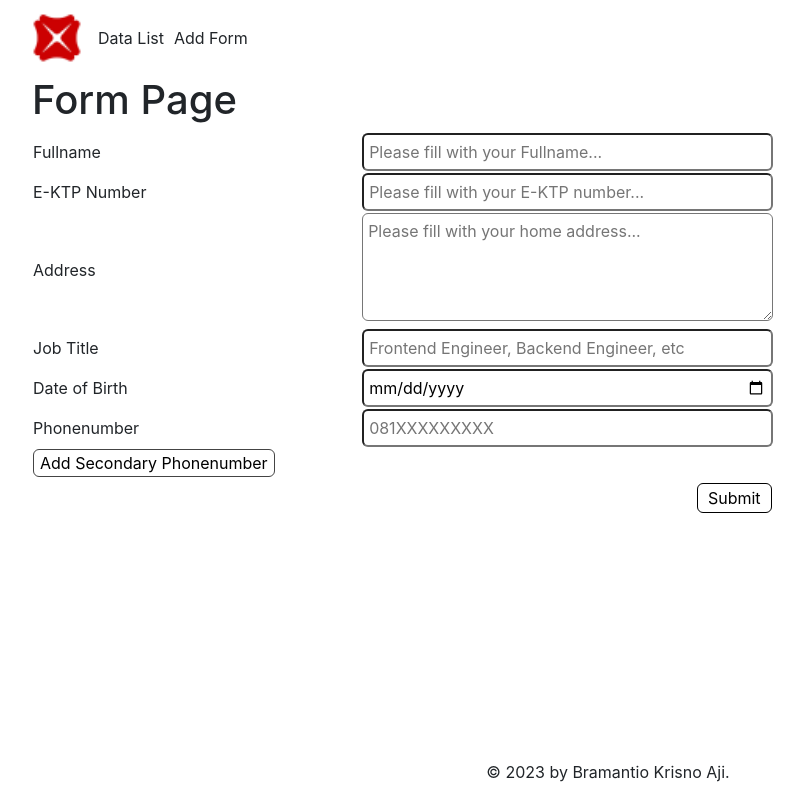
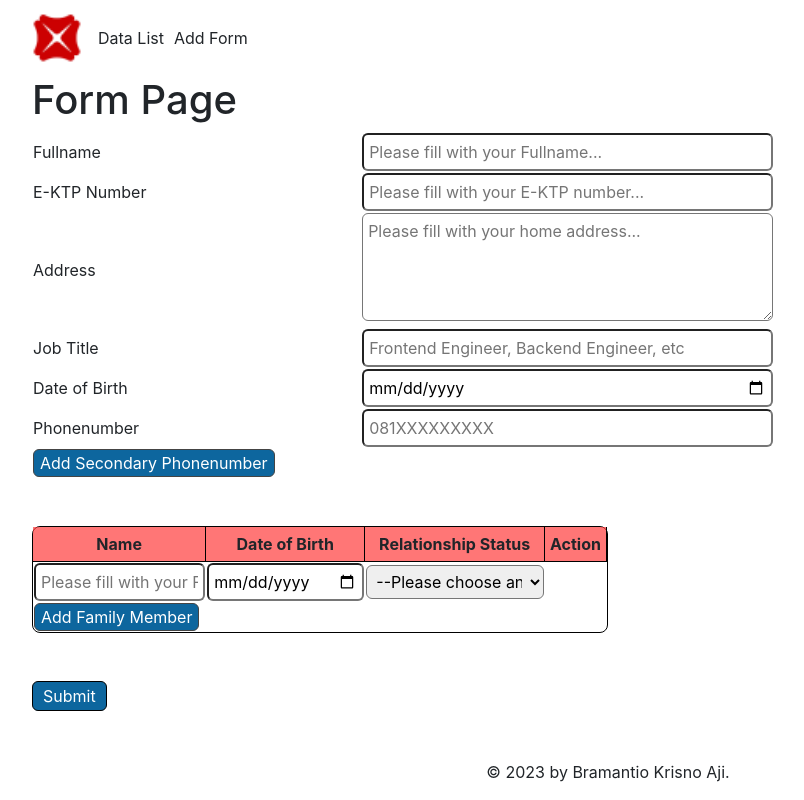
Before and after one commit to ajibramantio/dbs-datastore, a React (Create React App) app: page /add in a window 1280 px wide. Shown: the whole page, without its empty margins (32-836 px from the left). Built offline with nearby package versions, Linux system fonts and the light colour scheme.

Commit message:
try to add family member to data

```diff
--- a/src/components/FormPage.js
+++ b/src/components/FormPage.js
@@ -7,7 +7,6 @@ import { useNavigate } from 'react-router-dom';
 const FormPage = () => {
   const dispatch = useDispatch();
   const navigate = useNavigate();
-  const [isShowingAlert, setIsShowingAlert] = useState(false);
   const [data, setData] = useState({
     name: '',
     nik: '',
@@ -57,7 +56,6 @@ const FormPage = () => {
   };
 
   const handleSubmit = (data) => {
-    console.log(data);
     const newId = uuidv4();
     const newData = {
       id: newId, name: data.name, nik: data.nik, address: data.address ?? null, job: data.job ?? null, dob: data.dob ?? null, phone: data.phone ?? null, secondPhone: data.secondPhone ?? null
@@ -68,6 +66,28 @@ const FormPage = () => {
 
   const handleChange = (e, name)=>{
     setData((prev)=>({...prev, [name]:e.target.value}));
+  }
+
+  const handleUpdateFamily = (e, index, key) => {
+    setData((prev) => {
+      const newFamily = [...prev.family];
+      newFamily[index] = { ...newFamily[index], [key]: e.target.value };
+      return { ...prev, family: newFamily };
+    });
+  }
+
+  const handleAddFamily = () => {
+    setData((prev) => {
+      const newFamily = [...prev.family, { name: '', dob: null, relationship: 'none' }];
+      return { ...prev, family: newFamily };
+    });
+  }
+
+  const handleRemoveFamily = (index) => {
+    setData((prev) => {
+      const newFamily = prev.family.filter((family, familyIndex) => familyIndex !== index);
+      return { ...prev, family: newFamily };
+    });
   }
 
   return (
@@ -118,72 +138,68 @@ const FormPage = () => {
               </td>
             </tr>
             {secondaryField}
-            <tr>
-              <td colSpan={2}>
-                {/* <table>
+        </table>
+        <br/><br/>
+        <table style={{width: '50%'}}>
           <thead>
             <tr>
               <th>Name</th>
               <th>Date of Birth</th>
               <th>Relationship Status</th>
+              <th>Action</th>
             </tr>
           </thead>
           <tbody>
             {data.family.map((person, idx) => (
-                      idx == 0 ?
-                      <tr key=`fam-{idx}`>
+              idx === 0 ?
+              <tr key={'fam-'+idx}>
                 <td>
-                          <input type="text" value={person.name} onChange={(e) => handleChangeFamily(e, idx, 'name')} placeholder='Please fill with your Fullname...' required/>
+                  <input className='width-100' type="text" value={person.name} onChange={(e) => handleUpdateFamily(e, idx, 'name')} placeholder='Please fill with your Fullname...' required/>
                 </td>
                 <td>
-                          <input type="date" value={person.dob} onChange={(e) => handleChangeFamily(e, idx, 'dob')} placeholder='DD MMMM YYYY' required/>
+                  <input className='width-100' type="date" value={person.dob} onChange={(e) => handleUpdateFamily(e, idx, 'dob')} placeholder='DD MMMM YYYY' required/>
                 </td>
                 <td>
-                          <select value={person.relationship} onChange={(e) => handleChangeFamily(e, idx, 'relationship')}>
+                  <select className='width-100' value={person.relationship} onChange={(e) => handleUpdateFamily(e, idx, 'relationship')}>
                     <option value="undefined">--Please choose an option--</option>
-                            <option value="brother">Option 1</option>
-                            <option value="sister">Option 2</option>
-                            <option value="parent">Option 3</option>
-                            <option value="child">Option</option>
+                    <option value="brother">Brother</option>
+                    <option value="sister">Sister</option>
+                    <option value="parent">Parent</option>
+                    <option value="child">Child</option>
                   </select>
                 </td>
               </tr>
               :
-                      <tr key=`fam-{idx}`>
+              <tr key={'fam-'+idx}>
                 <td>
-                          <input type="text" value={person.name} onChange={(e) => handleChangeFamily(e, idx, 'name')} placeholder='Please fill with your Fullname...'/>
+                  <input className='width-100' type="text" value={person.name} onChange={(e) => handleUpdateFamily(e, idx, 'name')} placeholder='Please fill with your Fullname...'/>
                 </td>
                 <td>
-                          <input type="date" value={person.dob} onChange={(e) => handleChangeFamily(e, idx, 'dob')} placeholder='DD MMMM YYYY'/>
+                  <input className='width-100' type="date" value={person.dob} onChange={(e) => handleUpdateFamily(e, idx, 'dob')} placeholder='DD MMMM YYYY'/>
                 </td>
                 <td>
-                          <select value={person.relationship} onChange={(e) => handleChangeFamily(e, idx, 'relationship')}>
+                  <select className='width-100' value={person.relationship} onChange={(e) => handleUpdateFamily(e, idx, 'relationship')}>
                     <option value="undefined">--Please choose an option--</option>
-                            <option value="brother">Option 1</option>
-                            <option value="sister">Option 2</option>
-                            <option value="parent">Option 3</option>
-                            <option value="child">Option</option>
+                    <option value="brother">Brother</option>
+                    <option value="sister">Sister</option>
+                    <option value="parent">Parent</option>
+                    <option value="child">Child</option>
                   </select>
+                </td>
+                <td>
+                  <button className='delete-button' onClick={() => handleRemoveFamily(idx)}><IoTrashOutline/></button>
                 </td>
               </tr>
             ))}
             <tr>
               <td>
-                        <button className='minimalist-button' onClick={() => handleAddFamily(false)}>Add Family Member</button>
+                <button className='minimalist-button' onClick={() => handleAddFamily()}>Add Family Member</button>
               </td>
             </tr>
           </tbody>
-                </table> */}
-              </td>
-            </tr>
-            <tr><td colSpan={2}></td></tr>
-            <tr>
-              <td className='width-20'></td>
-              <td className='width-50' style={{display: 'flex', justifyContent: 'flex-end'}}>
+        </table>
+        <br/><br/>
         <button className='submit-button' type="submit">Submit</button>
-              </td>
-            </tr>
-        </table>
       </form>
     </div>
   );
--- a/src/components/ListPage.js
+++ b/src/components/ListPage.js
@@ -18,13 +18,13 @@ const ListPage = () => {
           <th>Job</th>
           <th>Date of Birth</th>
           <th>Phone Number(s)</th>
-          {/* <th style={{borderRadius: '0 8px 0 0', borderRight: 'none'}}>Family</th> */}
+          <th style={{borderRadius: '0 8px 0 0', borderRight: 'none'}}>Family</th>
         </tr>
       </thead>
       <tbody>
         {data.length > 0 ?
           data.map((item, idx) => (
-            idx%2 == 1 ?
+            idx%2 === 1 ?
             <tr>
               <td className='odd-row'>{idx+1}</td>
               <td className='odd-row'>{item.name}</td>
@@ -32,8 +32,8 @@ const ListPage = () => {
               <td className='odd-row'>{item.address ?? "-"}</td>
               <td className='odd-row'>{item.job ?? "-"}</td>
               <td className='odd-row'>{item.dob}</td>
-              <td style={{textAlign: 'center', border: '0.5px solid black', borderTop: 'none', borderLeft: 'none', borderRight: 'none', padding: '5px'}}>{item.phone}{item.secondPhone ? `, `+item.secondPhone : "" }</td>
-              {/* <td style={{textAlign: 'center', border: '0.5px solid black', borderTop: 'none', borderLeft: 'none', borderRight: 'none', padding: '5px'}}><button className='customize-button' onClick={() => handleShowFamily(item.family)}>Show ({item.family.length ? item.family.length : 0})</button></td> */}
+              <td className='odd-row'>{item.phone}{item.secondPhone ? `, `+item.secondPhone : "" }</td>
+              <td style={{textAlign: 'center', border: '0.5px solid black', borderTop: 'none', borderLeft: 'none', borderRight: 'none', padding: '5px'}}><button className='customize-button'>Show ({item.family ? item.family.length : 0})</button></td>
             </tr>
             :
             <tr>
@@ -44,7 +44,8 @@ const ListPage = () => {
               <td className='even-row'>{item.job ?? "-"}</td>
               <td className='even-row'>{item.dob}</td>
               <td className='even-row'>{item.phone}{item.secondPhone ? `, `+item.secondPhone : "" }</td>
-              {/* <td style={{textAlign: 'center', padding: '5px'}}><button className='customize-button' onClick={() => handleShowFamily(item.family)}>Show ({item.family.length ? item.family.length : 0})</button></td> */}
+              <td style={{textAlign: 'center', padding: '5px'}}><button className='customize-button'>Show ({item.family ? item.family.length : 0})</button></td>
+              {/* onClick={() => handleShowFamily(item.family)} */}
             </tr>
           )) :
           <tr>
--- a/src/index.css
+++ b/src/index.css
@@ -24,7 +24,7 @@ footer {
   background-color: white;
 }
 
-input, textarea {
+input, textarea, select {
   width: 50%;
   padding: 5px;
   border-radius: 6px;
@@ -38,12 +38,30 @@ input, textarea {
   width: 50%;
 }
 
+.width-100 {
+  width: 100%;
+}
+
 .no-border {
   border: none;
 }
 
 .minimalist-button {
-  background-color: transparent;
+  background-color: #0d669e;
+  border: 1px solid rgb(68, 68, 68);
+  border-radius: 6px;
+  color: white;
+  font-size: 16px;
+  cursor: pointer;
+}
+
+.minimalist-button:hover {
+  background-color: #64bbf2;
+  color: black;
+}
+
+.delete-button {
+  background-color: #d11a2a;
   border: 1px solid rgb(68, 68, 68);
   border-radius: 6px;
   color: black;
@@ -51,32 +69,19 @@ input, textarea {
   cursor: pointer;
 }
 
-.minimalist-button:hover {
-  background-color: rgba(0, 38, 255, 0.178);
-}
-
-.delete-button {
-  width: 10px;
-  background-color: transparent;
-  border: none;
-  color: black;
-  font-size: 16px;
-  cursor: pointer;
-}
-
 .submit-button {
+  background-color: #0d669e;
   padding: 2px 10px;
-  background-color: transparent;
   border: 1px solid black;
   border-radius: 6px;
-  color: black;
+  color: white;
   font-size: 16px;
   cursor: pointer;
 }
 
 .submit-button:hover {
-  background-color: seagreen;
-  color: white;
+  background-color: #64bbf2;
+  color: black;
 }
 
 .odd-row {
```
Lines whose indentation alone changed are shown as unchanged.
